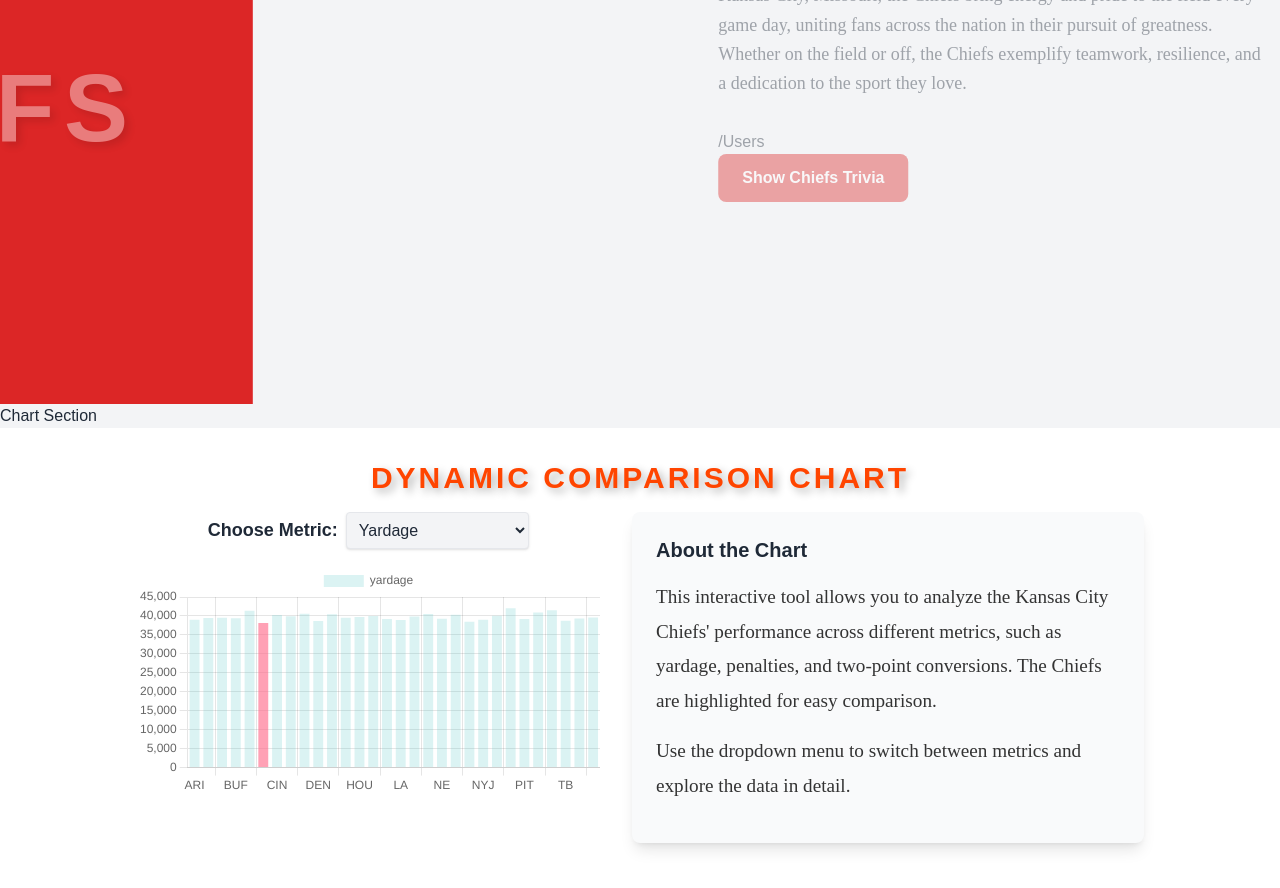
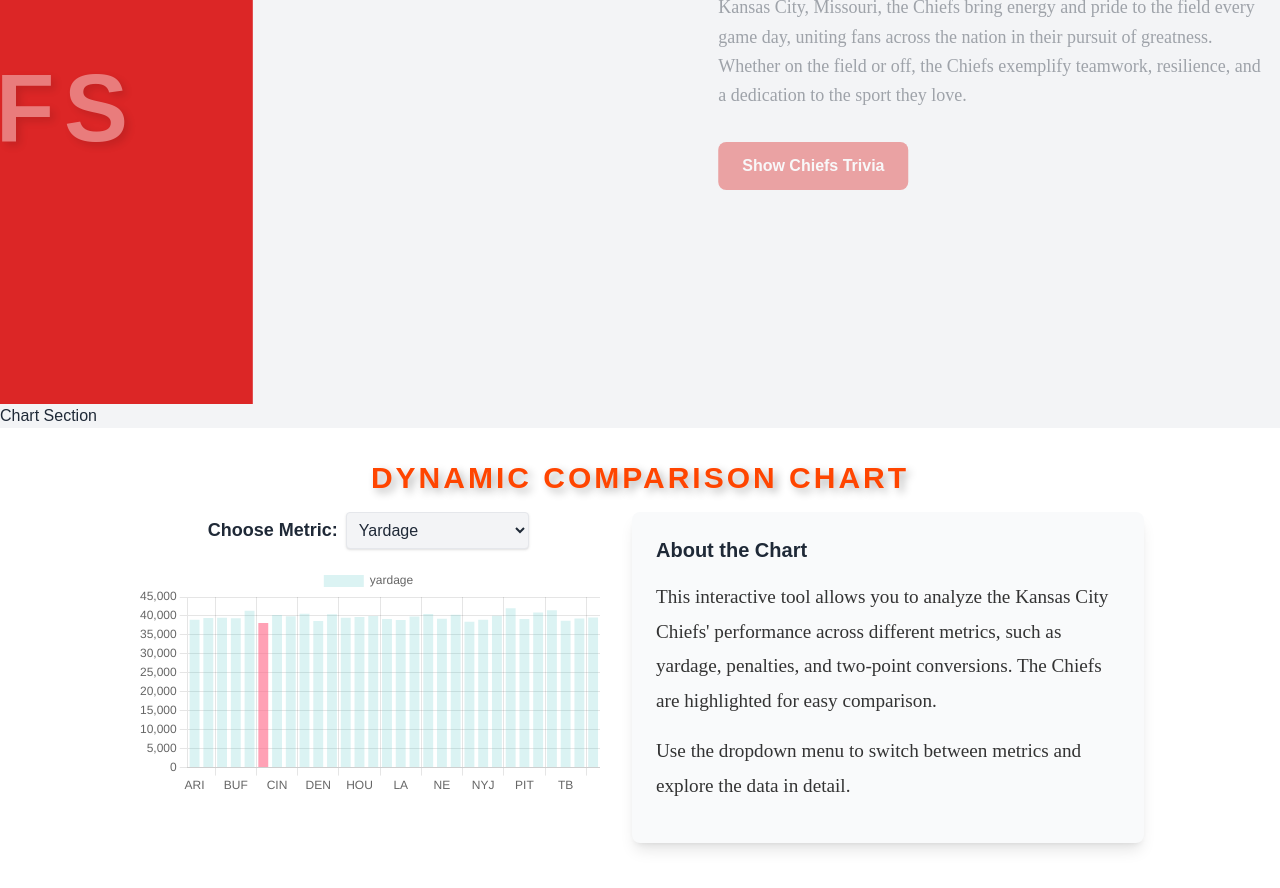
Before and after one commit to e2morris33/448bfinal, a React (Create React App) app: page / in a window 1280 px wide. Shown: the part 1260-2148 px from the top of the page. Built offline with nearby package versions, Linux system fonts and the light colour scheme.

Commit message:
Update App.js

```diff
--- a/src/App.js
+++ b/src/App.js
@@ -301,7 +301,7 @@
             </div>
 
             {/* Trivia Section */}
-            <div className="w-full flex flex-col items-start">/Users
+            <div className="w-full flex flex-col items-start">
               <button
                 onClick={fetchTrivia}
                 className="bg-red-600 text-white font-bold py-3 px-6 rounded-lg hover:bg-red-700 transition-colors duration-200"
```
